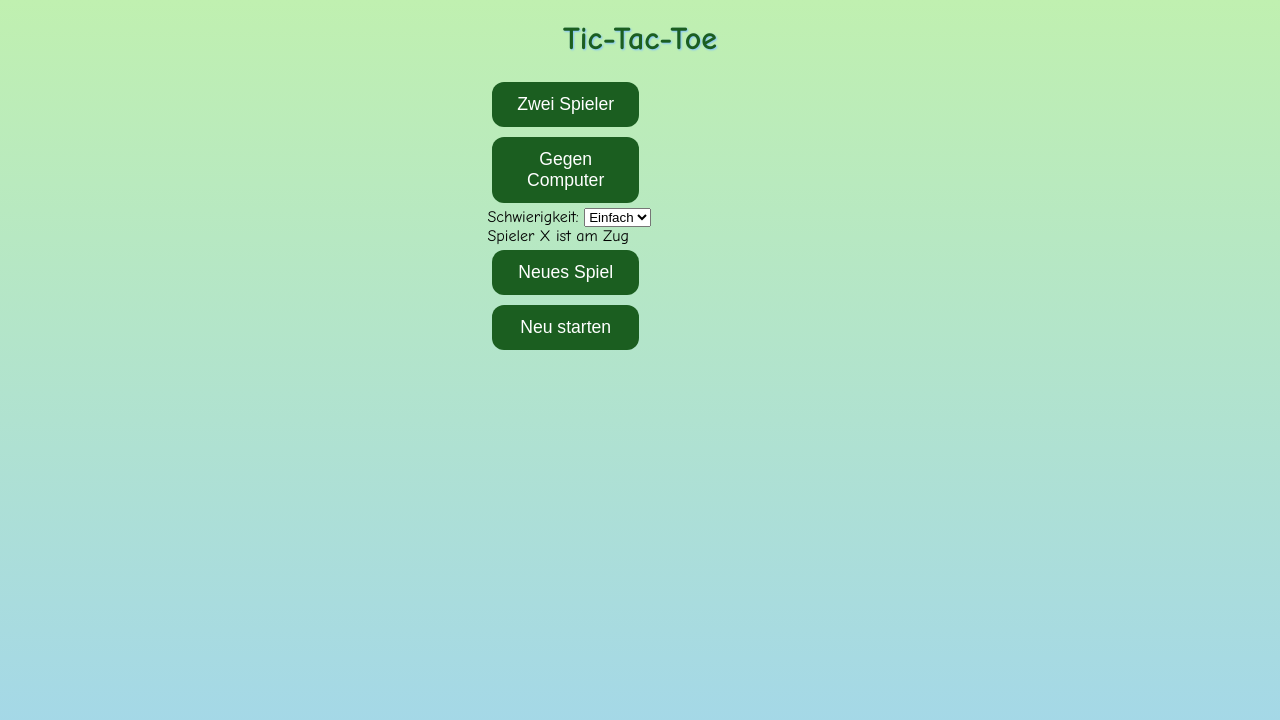
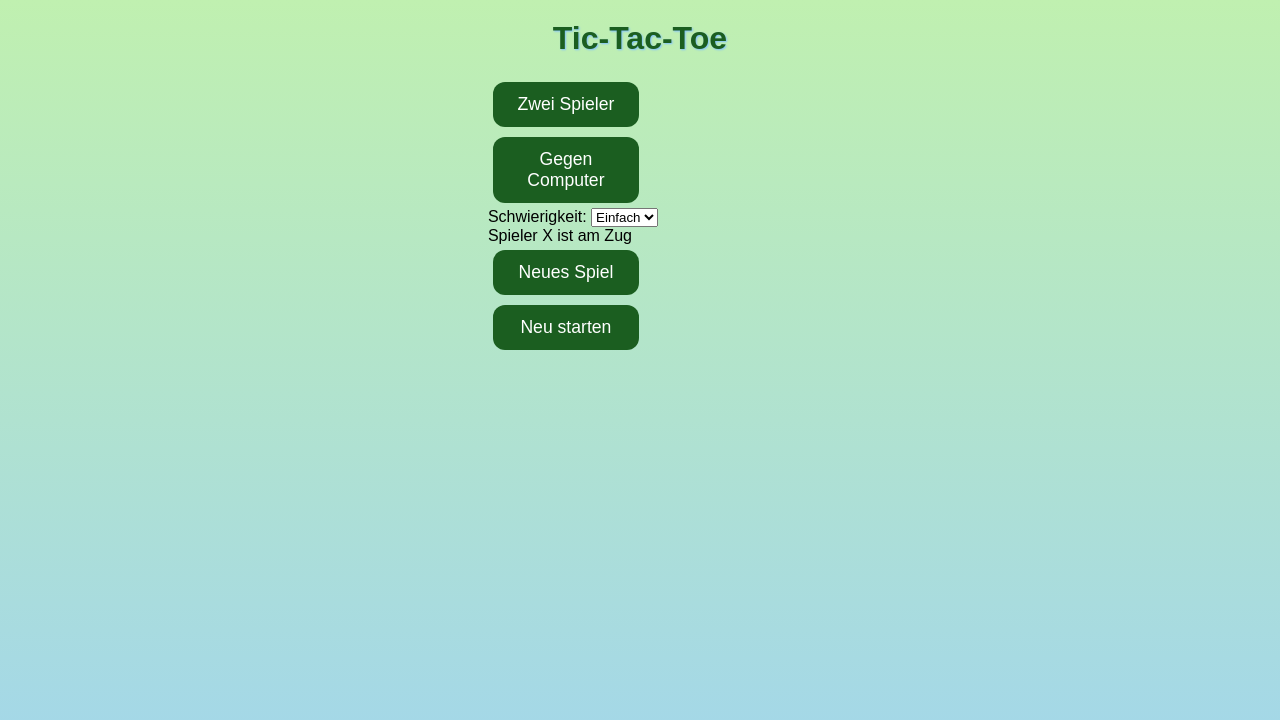
Before and after one commit to zorbotaba/spiele, a plain HTML site: page index.html in a window 1280 px wide. Drawn offline with Linux system fonts and the light colour scheme.

Commit message:
Update index.html

```diff
--- a/index.html
+++ b/index.html
@@ -6,7 +6,7 @@
     <title>Tic-Tac-Toe mit KI</title>
     <style>
       body {
-        font-family: 'Comic Sans MS', cursive, sans-serif;
+        font-family: Arial, Helvetica, sans-serif; /* besser lesbare Schrift */
         background: linear-gradient(to bottom, #c0f0b0, #a0d4f0);
         display: flex;
         flex-direction: column;
```
